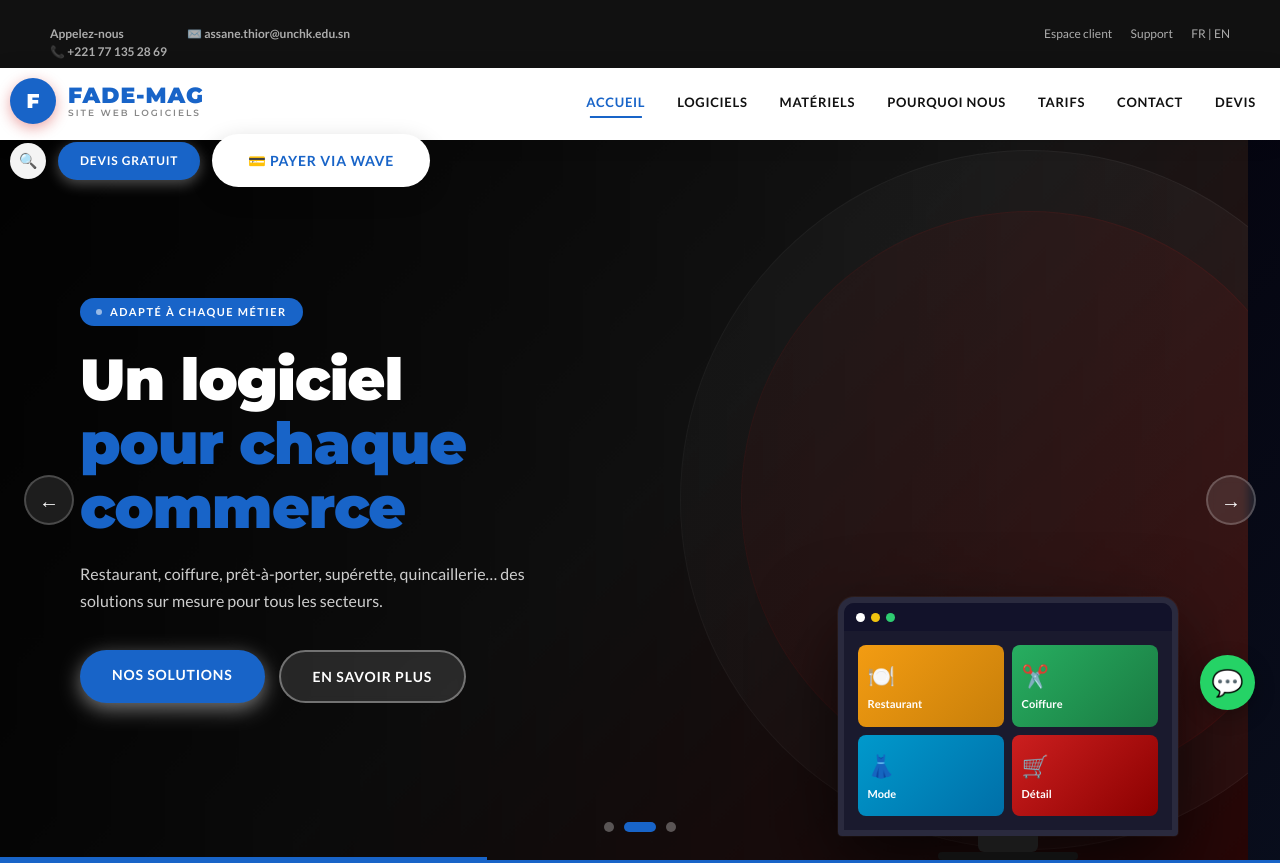
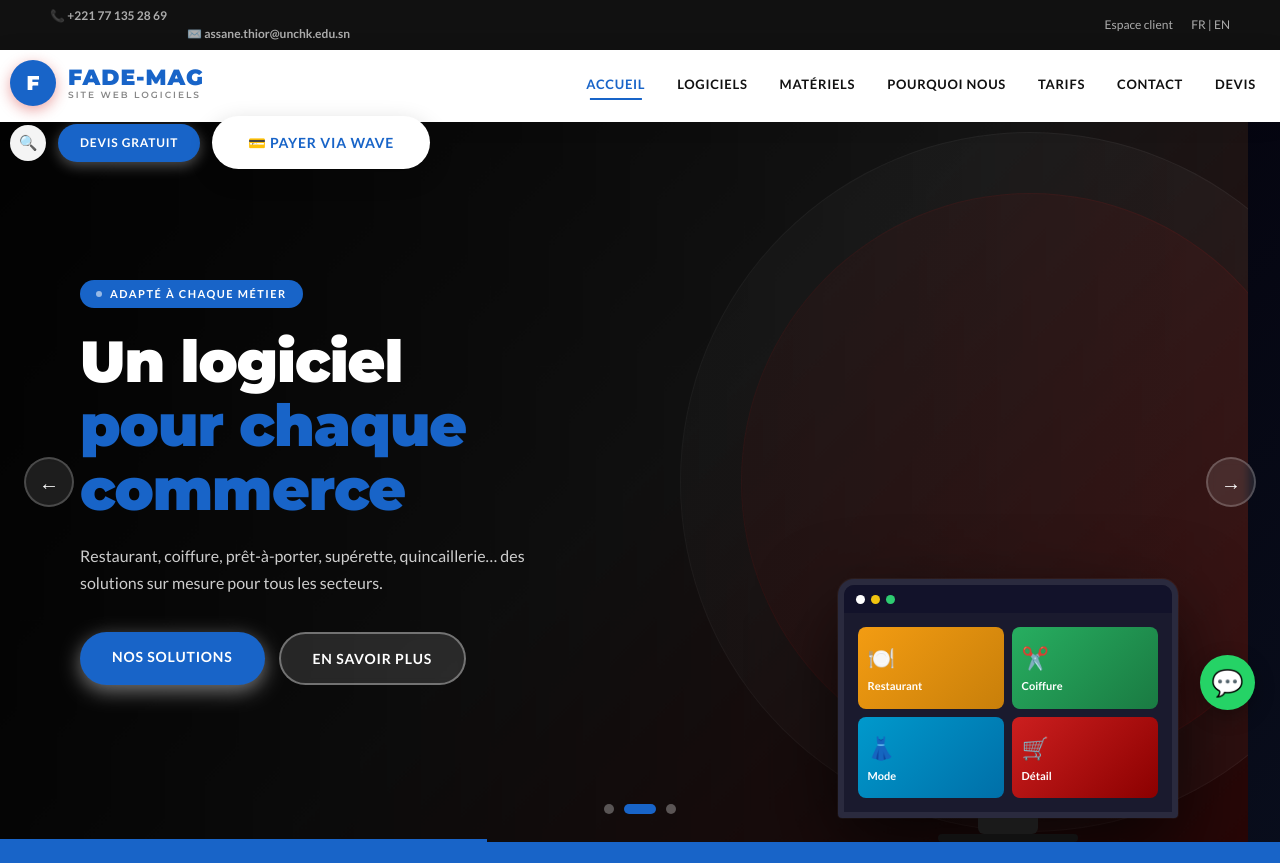
Before and after one commit to assanethior-fade/FadeMag-site, a plain HTML site: page index.html in a window 1280 px wide. Shown: the top 863 px of the page. Drawn offline with nearby package versions, Linux system fonts and the light colour scheme.

Commit message:
l'entete du site

```diff
--- a/index.html
+++ b/index.html
@@ -458,12 +458,11 @@
 <!-- TOP BAR -->
 <div class="topbar">
   <div class="topbar-left">
-    <b><span><br>Appelez-nous <br/>📞 +221 77 135 28 69</span></b>
+    <b><span>📞 +221 77 135 28 69</span></b>
     <b><span><br>✉️ assane.thior@unchk.edu.sn <br/></span></b>
   </div>
   <div>
     <a href="#">Espace client</a>
-    <a href="#">Support</a>
     <a href="#">FR | EN</a>
   </div>
 </div>
```
